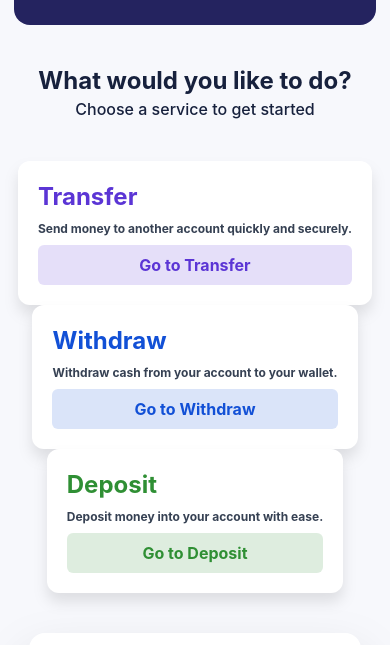
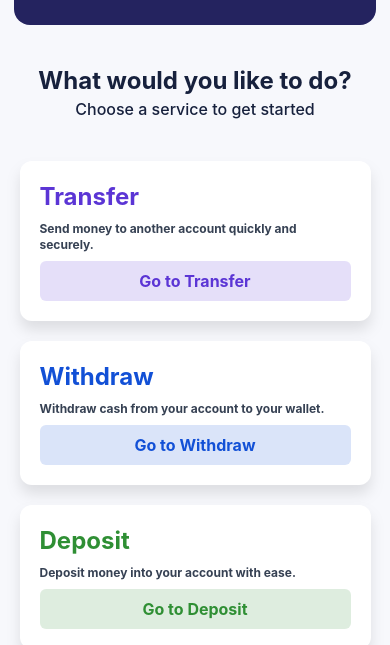
Before and after one commit to loixrang/loixrang-bank, a website built with Vite: page index.html in a window 390 px wide. Shown: the part 419-1064 px from the top of the page. Built offline with nearby package versions, Linux system fonts and the light colour scheme.

Commit message:
fixed responsiveness #1

```diff
--- a/index.html
+++ b/index.html
@@ -2,7 +2,7 @@
 <html lang="en">
   <head>
     <meta charset="UTF-8" />
-    <link rel="shortcut icon" href="src/assets/vite.svg" type="image/x-icon" />
+    <link rel="shortcut icon" href="public/favicon.svg" type="image/x-icon" />
     <meta name="viewport" content="width=device-width, initial-scale=1.0" />
     <link rel="stylesheet" href="src/style.css" />
     <script defer type="module" src="src/main.js"></script>
@@ -53,7 +53,7 @@
           What would you like to do?
         </h1>
         <p class="text-center font-medium">Choose a service to get started</p>
-        <div class="flex flex-wrap justify-evenly items-center mt-10">
+        <div class="grid md:grid-cols-3 gap-5 w-[90%] mx-auto mt-10">
           <div class="cards text-[#5B35D5] grid">
             <h1 class="font-bold text-2xl">Transfer</h1>
             <p class="text-gray-700 font-bold text-xs py-2">
```
Also changed, not shown: public/favicon.svg.
